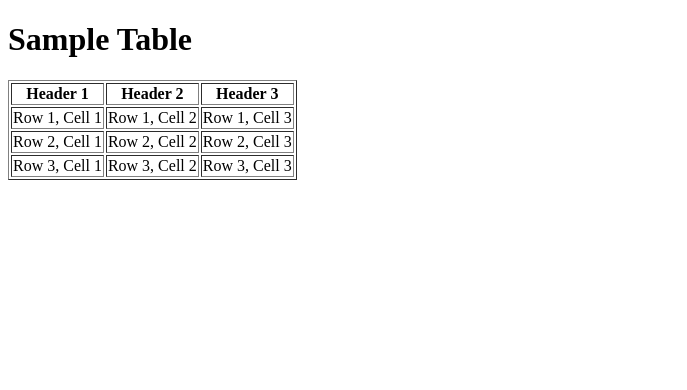
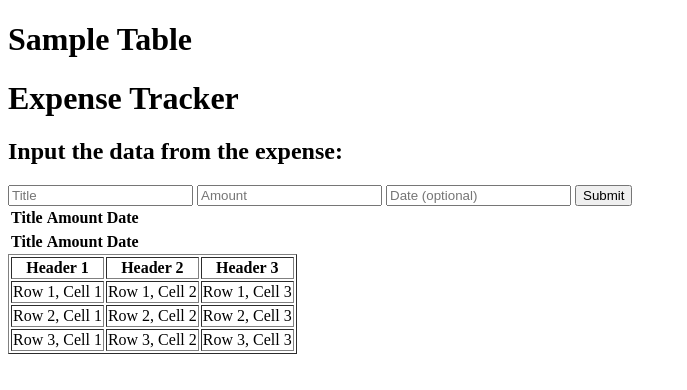
Before and after one commit to aziza-twdb/expenses-tracker, a plain HTML site: page index.html in a window 1280 px wide. Shown: the whole page, without its empty margins (0-687 px from the left). Drawn offline with Linux system fonts and the light colour scheme.

Commit message:
back up to

```diff
--- a/index.html
+++ b/index.html
@@ -8,6 +8,55 @@
 <body>
 
 <h1>Sample Table</h1>
+<!DOCTYPE html>
+<html lang="en">
+<head>
+    <link rel="stylesheet" href="styles.css">
+    <link rel="preconnect" href="https://fonts.googleapis.com">
+    <link rel="preconnect" href="https://fonts.gstatic.com" crossorigin="">
+    <link href="https://fonts.googleapis.com/css2?family=Press+Start+2P&amp;display=swap" rel="stylesheet">
+    <meta charset="UTF-8">
+    <meta name="viewport" content="width=device-width, initial-scale=1.0">
+    <title>Expense Tracker</title>
+</head>
+<body>
+    <h1>Expense Tracker</h1>
+    <div class="input-data">
+        <h2>Input the data from the expense:</h2>
+        <form>
+            <input name ="title" placeholder="Title">
+            <input name ="amount" placeholder="Amount">
+            <input name ="date" placeholder="Date (optional)">
+            <button id="submit"> Submit</button>
+        </form>
+
+    </div>
+    <div class="data-below">
+        <table id="datainject">
+            <tr class="top-row">
+                <th>Title</th>
+                <th>Amount</th>
+                <th>Date</th>
+            </tr>
+            <tr class="middle-rows">
+
+            </tr>
+            <tr class="bottom-row">
+                <th>Title</th>
+                <th>Amount</th>
+                <th>Date</th>
+            </tr>
+        </table>
+
+
+    </div>
+
+
+
+</body>
+<script src="index.js"></script>
+</html>
+
 
 <table border="1">
     <tr>
```
